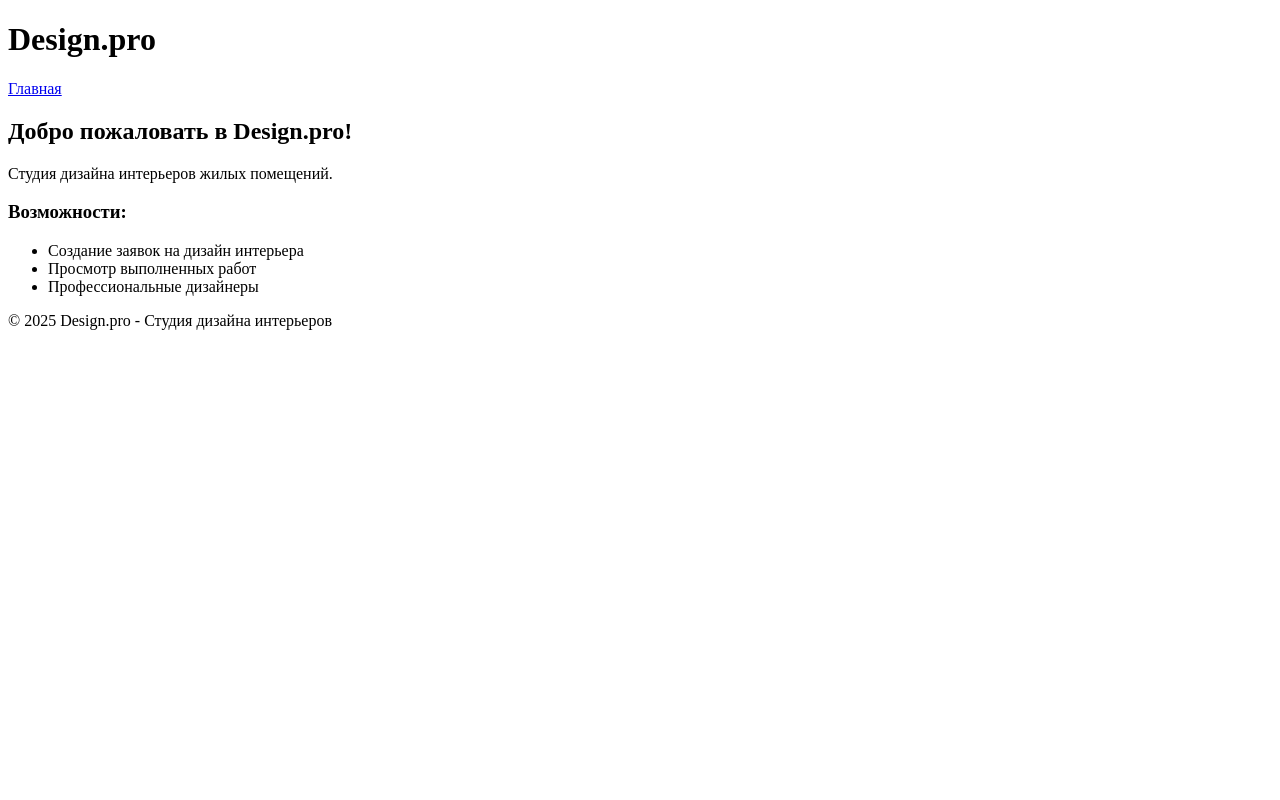
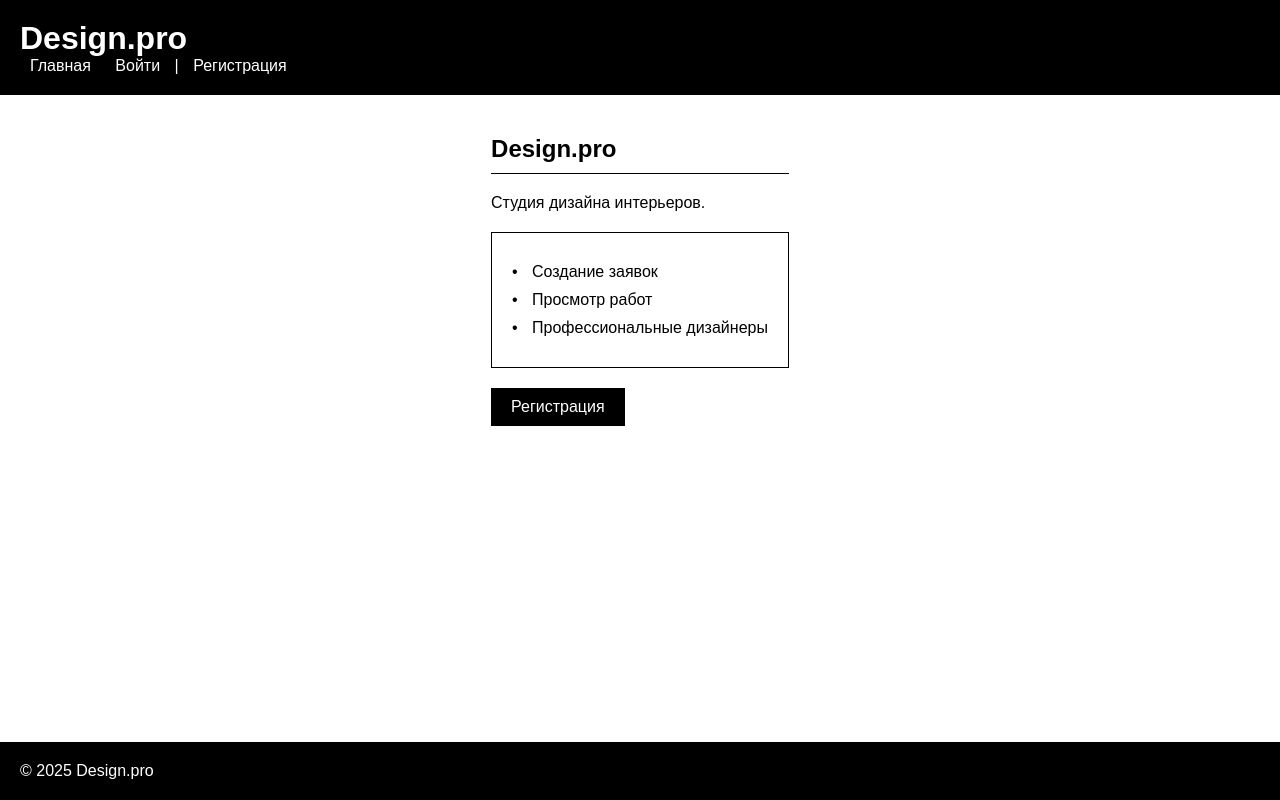
Before and after one commit to Tigriniy/Design-pro, a Django app: template catalog/templates/catalog/index.html in a window 1280 px wide. Run offline with Django 3.2, Linux system fonts and the light colour scheme; the template is opened without the code that fills it, so the values that code supplies are empty; parts of the project's set-up code (start-up, migrations or seed data) failed here and were passed over.

Commit message:
Практическая работа 2.1: Реализация функционала гостя

```diff
--- a/Designpro/settings.py
+++ b/Designpro/settings.py
@@ -113,6 +113,7 @@ USE_TZ = True
 # https://docs.djangoproject.com/en/3.2/howto/static-files/
 
 STATIC_URL = '/static/'
+STATICFILES_DIRS = [os.path.join(BASE_DIR, 'catalog/static')]
 
 # Default primary key field type
 # https://docs.djangoproject.com/en/3.2/ref/settings/#default-auto-field
--- a/catalog/forms.py
+++ b/catalog/forms.py
@@ -14,10 +14,10 @@ class CustomUserCreationForm(UserCreationForm):
 
     class Meta:
         model = User
-        fields = ('username', 'full_name', 'email', '<password1>', '<password2>', 'agree_to_terms')
+        fields = ('username', 'full_name', 'email', 'agree_to_terms')
 
         def clean_full_name(self):
-            """Проверка ФИО - только кириллица, дефис и пробелы"""
+
             full_name = self.cleaned_data['full_name']
             if not re.match(r'^[а-яА-ЯёЁ\s\-]+$', full_name):
                 raise forms.ValidationError('ФИО должно содержать только киррилические буквы, дефис и пробелы')
--- /dev/null
+++ b/catalog/static/css/styles.css
@@ -0,0 +1,84 @@
+/* Black & White Minimal */
+* { margin: 0; padding: 0; }
+
+body {
+    font: 16px Arial;
+    color: #000;
+    background: #fff;
+    min-height: 100vh;
+    display: flex;
+    flex-direction: column;
+}
+
+header, footer {
+    background: #000;
+    color: #fff;
+    padding: 20px;
+}
+
+nav a {
+    color: #fff;
+    text-decoration: none;
+    margin: 0 10px;
+}
+
+nav a:hover {
+    text-decoration: underline;
+}
+
+main {
+    padding: 40px 20px;
+    max-width: 800px;
+    margin: 0 auto;
+    flex: 1;
+}
+
+h2 {
+    margin-bottom: 20px;
+    border-bottom: 1px solid #000;
+    padding-bottom: 10px;
+}
+
+ul {
+    list-style: none;
+    padding: 0;
+}
+
+ul li {
+    margin: 10px 0;
+    padding-left: 20px;
+    position: relative;
+}
+
+ul li:before {
+    content: "•";
+    position: absolute;
+    left: 0;
+}
+
+.feature-card {
+    border: 1px solid #000;
+    padding: 20px;
+    margin: 20px 0;
+}
+
+form {
+    margin: 20px 0;
+}
+
+input {
+    width: 100%;
+    padding: 8px;
+    margin: 5px 0 15px 0;
+    border: 1px solid #000;
+}
+
+.btn {
+    background: #000;
+    color: #fff;
+    padding: 10px 20px;
+    border: none;
+    cursor: pointer;
+    text-decoration: none;
+    display: inline-block;
+}
--- a/catalog/templates/catalog/base_generic.html
+++ b/catalog/templates/catalog/base_generic.html
@@ -1,25 +1,31 @@
 <!DOCTYPE html>
-<html lang="ru">
+{% load static %}
+<html>
 <head>
     <meta charset="UTF-8">
-    <meta name="viewport" content="width=device-width, initial-scale=1.0">
-    <title>{% block title %}Design.pro - Студия дизайна интерьеров{% endblock %}</title>
+    <title>{% block title %}Design.pro{% endblock %}</title>
+    <link rel="stylesheet" href="{% static 'css/styles.css' %}">
 </head>
 <body>
     <header>
         <h1>Design.pro</h1>
         <nav>
             <a href="{% url 'index' %}">Главная</a>
+            {% if user.is_authenticated %}
+                {{ user.username }} | <a href="{% url 'logout' %}">Выйти</a>
+            {% else %}
+                <a href="{% url 'login' %}">Войти</a> |
+                <a href="{% url 'register' %}">Регистрация</a>
+            {% endif %}
         </nav>
     </header>
 
     <main>
-        {% block content %}
-        {% endblock %}
+        {% block content %}{% endblock %}
     </main>
 
     <footer>
-        <p>&copy; 2025 Design.pro - Студия дизайна интерьеров</p>
+        <p>© 2025 Design.pro</p>
     </footer>
 </body>
 </html>
--- a/catalog/templates/catalog/index.html
+++ b/catalog/templates/catalog/index.html
@@ -1,17 +1,18 @@
 {% extends "catalog/base_generic.html" %}
 
-{% block title %}Главная страница - Design.pro{% endblock %}
+{% block content %}
+<h2>Design.pro</h2>
+<p>Студия дизайна интерьеров.</p>
 
-{% block content %}
-<h2>Добро пожаловать в Design.pro!</h2>
-<p>Студия дизайна интерьеров жилых помещений.</p>
-
-<div>
-    <h3>Возможности:</h3>
+<div class="feature-card">
     <ul>
-        <li>Создание заявок на дизайн интерьера</li>
-        <li>Просмотр выполненных работ</li>
+        <li>Создание заявок</li>
+        <li>Просмотр работ</li>
         <li>Профессиональные дизайнеры</li>
     </ul>
 </div>
+
+{% if not user.is_authenticated %}
+    <p><a href="{% url 'register' %}" class="btn">Регистрация</a></p>
+{% endif %}
 {% endblock %}
--- a/catalog/urls.py
+++ b/catalog/urls.py
@@ -1,11 +1,12 @@
 from django.shortcuts import render
 from django.urls import path
 from . import  views
+from django.contrib.auth import views as auth_views
+from .views import register
 
 urlpatterns = [
     path('', views.index, name='index'),
+    path('register/', register, name='register'),
+    path('login/', views.user_login, name='login'),
+    path('logout/', auth_views.LogoutView.as_view(next_page='index'), name='logout'),
 ]
-
-def index(request):
-    """Главная страница сайта"""
-    return render(request, 'index.html')
```
Also changed, not shown: catalog/templates/catalog/login.html (added, +13 -0 lines), catalog/templates/catalog/register.html (added, +12 -0 lines), catalog/views.py (+28 -6 lines), README.md (added), db.sqlite3, 1 other file.
